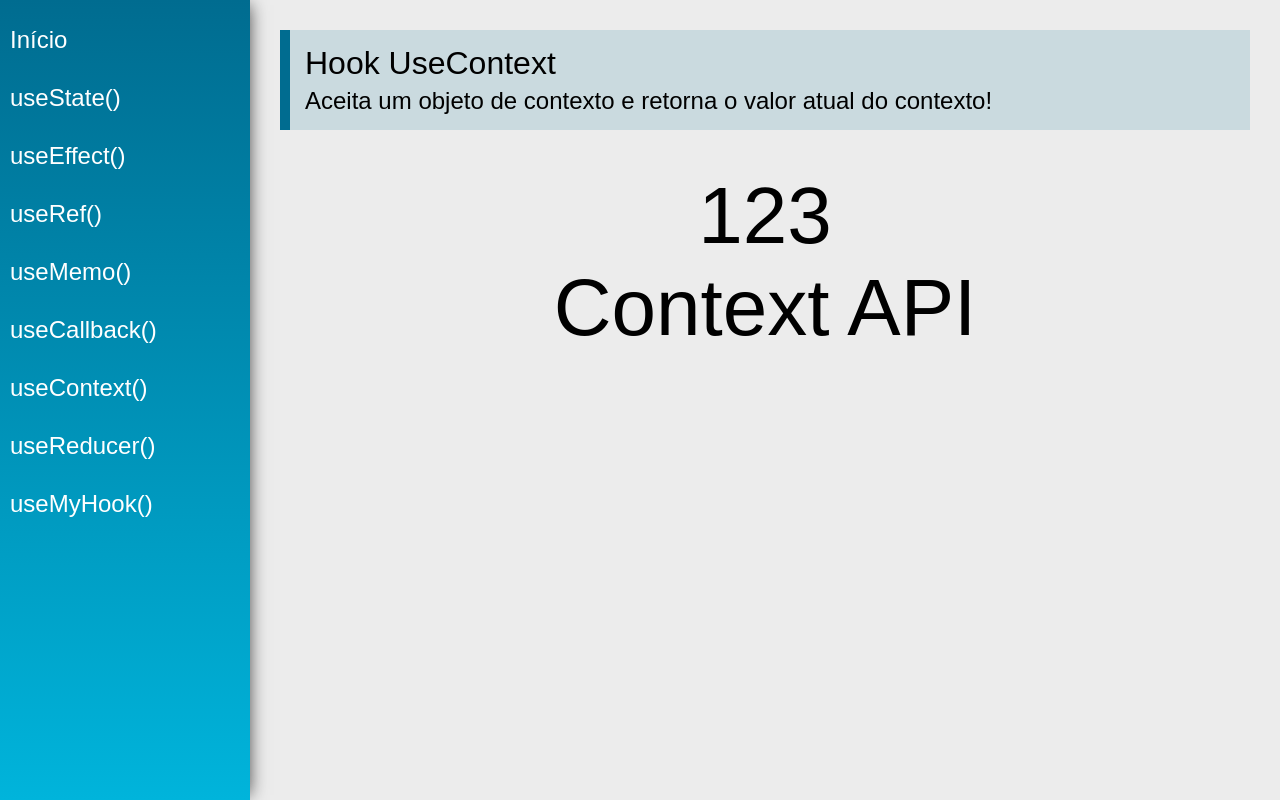
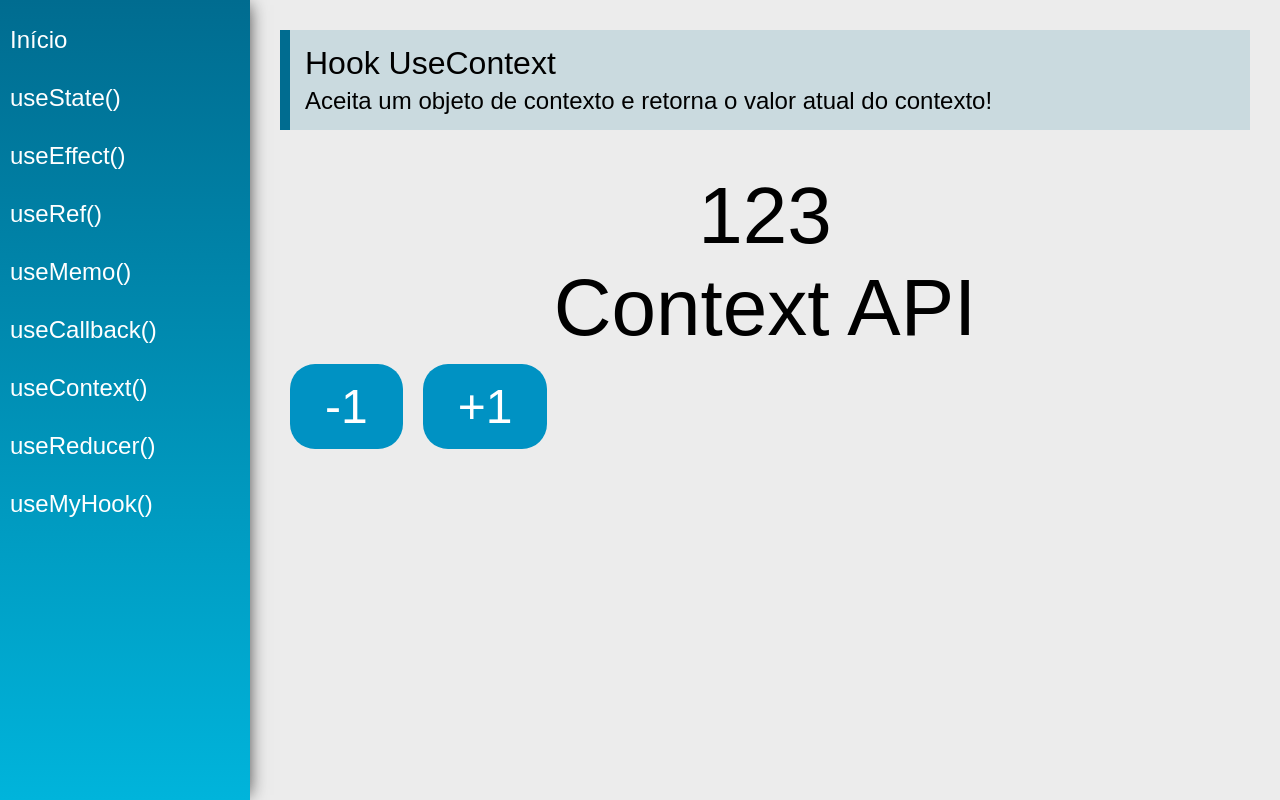
Before and after one commit to MogLuiz/React-Hooks, a React (Create React App) app: page /useContext in a window 1280 px wide. Built offline with nearby package versions, Linux system fonts and the light colour scheme.

Commit message:
Setando estado do contexto respeitando a Imutabilidade
Imutabilidade é o princípio do react que respeita todos os outros atributos de determinado componente e seta apenas o atributo especifico . Trazendo todos os outros com o operador Spread.

```diff
--- a/src/views/examples/UseContext.jsx
+++ b/src/views/examples/UseContext.jsx
@@ -7,6 +7,13 @@ import DataContext from '../../data/DataContext'
 const UseContext = (props) => {
 
     const context = useContext(DataContext)
+
+    function addNumber(delta) {
+        context.setState({
+            ...context.state, // Preservando todos os meus outros atributos e setando apenas o number.
+            number: context.state.number + delta   // Respeitando o principio da imutabilidade.
+        })
+    }
 
     return (
         <div className="UseContext">
@@ -19,6 +26,25 @@ const UseContext = (props) => {
                 <span className="text">{context.state.number}</span>
                 <span className="text">{context.state.text}</span>
             </div>
+
+            <div>
+
+                <button
+                    className="btn"
+                    onClick={() => addNumber(-1)}
+                >
+                    -1
+                </button>
+
+                <button
+                    className="btn"
+                    onClick={() => addNumber(+1)}
+                >
+                    +1
+                </button>
+
+            </div>
+
         </div>
     )
 }
```
